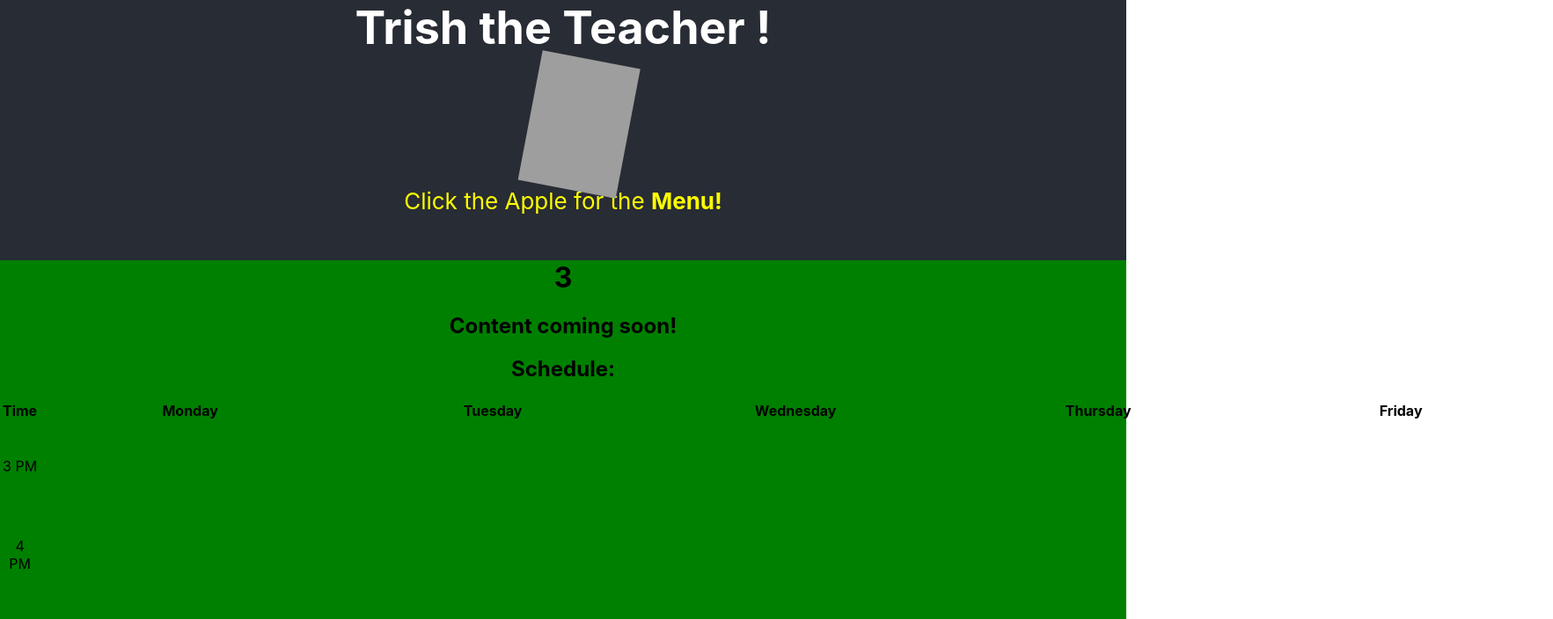
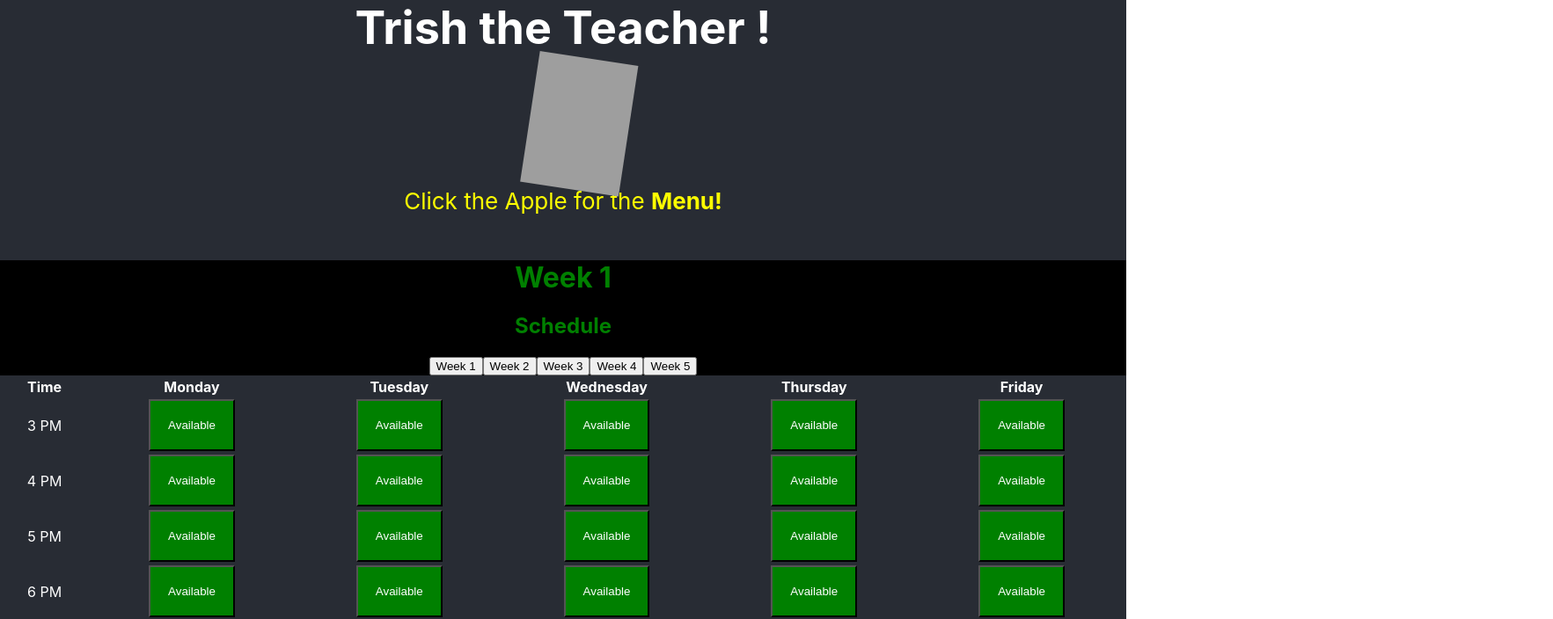
Before and after one commit to Duggan1/Trish-the-Teacher, a React (Create React App) app: page /section3 in a window 1280 px wide. Shown: the top 704 px of the page at 88% size, 1765 px wide, since content can reach past the window. Built offline with nearby package versions, Linux system fonts and the light colour scheme; no server answers; grey boxes are pictures that could not be loaded.

Commit message:
plugging along

```diff
--- a/src/Tommy.js
+++ b/src/Tommy.js
@@ -2,68 +2,100 @@ import React, { useState } from "react";
 import './App.css';
 
 function Tommy({ user }) {
-  const daysOfWeek = ['Monday', 'Tuesday', 'Wednesday', 'Thursday', 'Friday'];
-  const timeSlots = ['3 PM', '4 PM', '5 PM', '6 PM', '7 PM'];
+  const initialSchedule = {
+    Monday: {
+      "3 PM": false,
+      "4 PM": false,
+      "5 PM": false,
+      "6 PM": false,
+      "7 PM": false,
+    },
+    Tuesday: {
+      "3 PM": false,
+      "4 PM": false,
+      "5 PM": false,
+      "6 PM": false,
+      "7 PM": false,
+    },
+    Wednesday: {
+      "3 PM": false,
+      "4 PM": false,
+      "5 PM": false,
+      "6 PM": false,
+      "7 PM": false,
+    },
+    Thursday: {
+      "3 PM": false,
+      "4 PM": false,
+      "5 PM": false,
+      "6 PM": false,
+      "7 PM": false,
+    },
+    Friday: {
+      "3 PM": false,
+      "4 PM": false,
+      "5 PM": false,
+      "6 PM": false,
+      "7 PM": false,
+    },
+  };
 
-  const [schedule, setSchedule] = useState(
-    daysOfWeek.reduce((acc, day) => {
-      const daySlots = timeSlots.map(time => ({ day, time, reserved: false }));
-      return [...acc, ...daySlots];
-    }, [])
-  );
+  const [weeks, setWeeks] = useState([initialSchedule, initialSchedule, initialSchedule, initialSchedule, initialSchedule]);
+  const [currentWeekIndex, setCurrentWeekIndex] = useState(0); // Set to 0 initially
 
   const handleReservation = (day, time) => {
-    const updatedSchedule = schedule.map(slot =>
-      slot.day === day && slot.time === time ? { ...slot, reserved: !slot.reserved } : slot
-    );
-    setSchedule(updatedSchedule);
+    const updatedWeeks = [...weeks];
+    updatedWeeks[currentWeekIndex][day][time] = !updatedWeeks[currentWeekIndex][day][time];
+    setWeeks(updatedWeeks);
+  };
+
+  const switchToWeek = (index) => {
+    setCurrentWeekIndex(index);
   };
 
   return (
     <div className="tommy">
-      <h1 style={{ marginTop: '0%' }}>3</h1>
-      <h2>Content coming soon!</h2>
-      <h2>Schedule:</h2>
-      <div className="schedule">
-        <table>
+      <h1 style={{ marginTop: '0%' }}>Week {currentWeekIndex + 1}</h1>
+      <h2>Schedule</h2>
+      <div>
+        <button onClick={() => switchToWeek(0)}>Week 1</button>
+        <button onClick={() => switchToWeek(1)}>Week 2</button>
+        <button onClick={() => switchToWeek(2)}>Week 3</button>
+        <button onClick={() => switchToWeek(3)}>Week 4</button>
+        <button onClick={() => switchToWeek(4)}>Week 5</button>
+      </div>
+      <table style={{ backgroundColor: '#282c34', color: 'white', minWidth: '100%' }}>
         <thead>
           <tr>
             <th>Time</th>
-              {daysOfWeek.map(day => <th key={day}>{day}</th>)}
+            {Object.keys(weeks[0]).map(day => <th key={day}>{day}</th>)}
           </tr>
         </thead>
         <tbody>
-            {timeSlots.map(time => (
+          {Object.keys(weeks[0].Monday).map(time => (
             <tr key={time}>
               <td>{time}</td>
-                {daysOfWeek.map(day => {
-                  const slot = schedule.find(slot => slot.day === day && slot.time === time);
-                  return (
+              {Object.keys(weeks[currentWeekIndex]).map(day => (
                 <td key={`${day}-${time}`}>
-                      <div style={{ display: 'inline-block', marginBottom: '5%' }} className="custom-checkbox">
-                        <input
-                          type='checkbox'
-                          checked={slot.reserved}
-                          onChange={() => handleReservation(day, time)}
-                          disabled={user && slot.reserved}
-                        />
-                        <label style={{}} htmlFor={`${day}-${time}`}>
-                          <div
-                            className={`status-switch ${slot.reserved ? 'checked' : ''}`}
-                            data-unchecked="Available"
-                            data-checked="Reserved"
-                          ></div>
-                        </label>
-                      </div>
+                  <button
+                    className={`reservation-button ${weeks[currentWeekIndex][day][time] ? 'reserved' : ''}`}
+                    onClick={() => handleReservation(day, time)}
+                    disabled={user && weeks[currentWeekIndex][day][time]}
+                    style={{
+                      padding: '20px',
+                      backgroundColor: weeks[currentWeekIndex][day][time] ? 'red' : 'green',
+                      color: 'white',
+                    }}
+                  >
+                    {weeks[currentWeekIndex][day][time] ? 'Reserved' : 'Available'}
+                  </button>
                 </td>
-                  );
-                })}
+              ))}
             </tr>
           ))}
         </tbody>
       </table>
     </div>
-    </div>
   );
 }
 
--- a/src/index.css
+++ b/src/index.css
@@ -113,7 +113,8 @@ code {
 }
 .tommy {
   text-align: center;
-  background-color: green;
+  background-color: black;
+  color:green;
   margin-bottom: 0%;
   padding-bottom: 15%;
 
@@ -133,6 +134,15 @@ code {
   margin-bottom: 0%;
   padding-bottom: 15%;
 
+}
+.errors {
+  color: red;
+  font-weight: bolder;
+  font-size: large;
+  background-color: white;
+  border: 2px solid blue;
+  margin-left: 35%;
+  text-align: center;
 }
 input[type='checkbox'] {
   width: 20px;
@@ -180,15 +190,7 @@ input[type='checkbox'] {
 
 
 
-.errors {
-  color: red;
-  font-weight: bolder;
-  font-size: large;
-  background-color: white;
-  border: 2px solid blue;
-  margin-left: 35%;
-  text-align: center;
-}
+
 .custom-checkbox {
   width: 340px;
   height: 80px;
```
Lines whose indentation alone changed are shown as unchanged.
